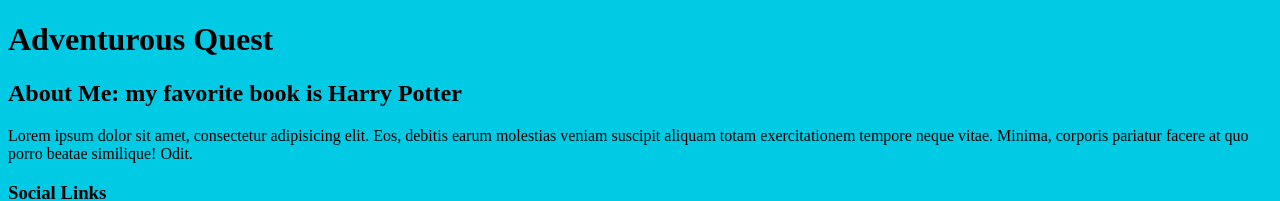
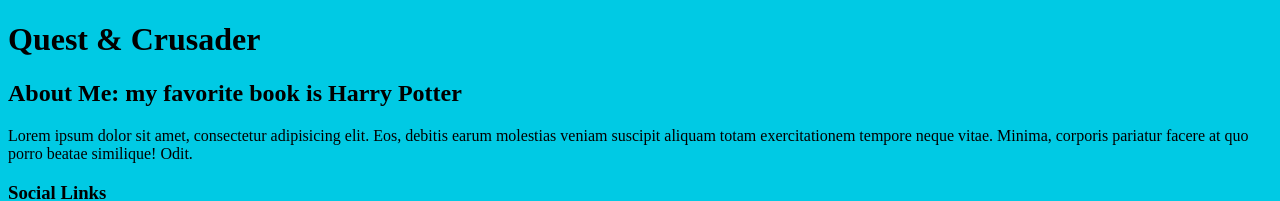
Before and after one commit to Kenspectacle/udacity-git-course, a plain HTML site: page index.html in a window 1280 px wide. Shown: the top 201 px of the page. Drawn offline with Linux system fonts and the light colour scheme.

Commit message:
Revert "Changed page header to Crusade"
This reverts commit 55b25c5a646c18e6a0aa656ecb4f9e4ac25ba807.

```diff
--- a/index.html
+++ b/index.html
@@ -10,7 +10,7 @@
 <body>
 
     <header>
-        <h1>Adventurous Quest</h1>
+        <h1>Quest & Crusader</h1>
     </header>
 
     <div class="container">
```
